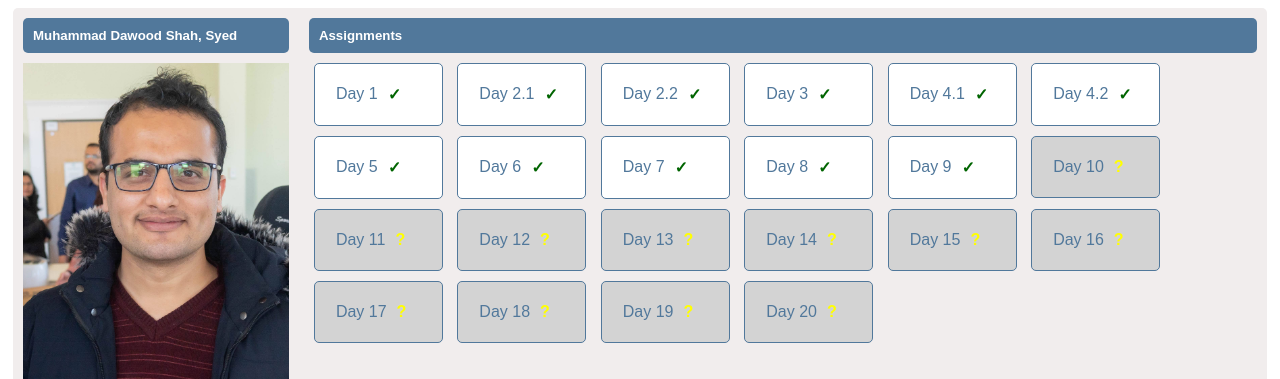
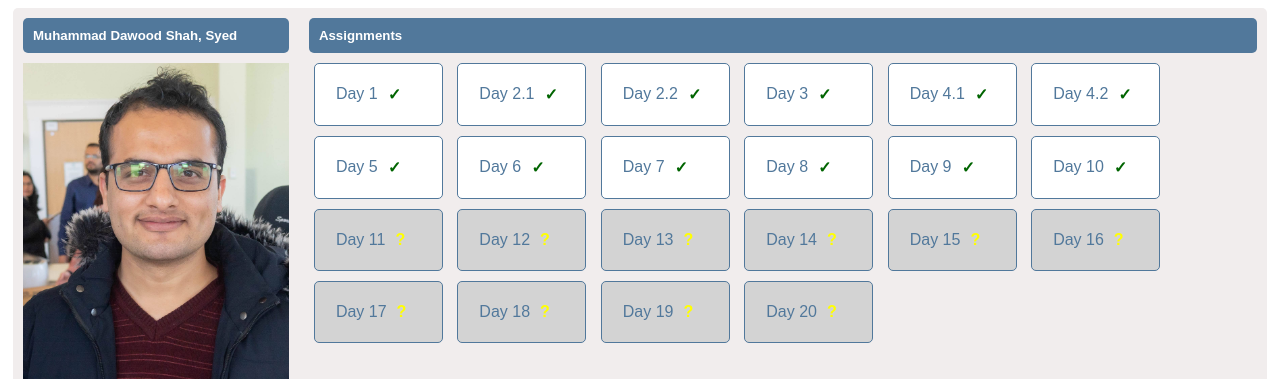
Before and after one commit to SyedDawoodMIU/CS472, a plain HTML site: page index.html in a window 1280 px wide. Shown: the part 149-528 px from the top of the page. Drawn offline with Linux system fonts and the light colour scheme.

Commit message:
Assignment 10 link addition

```diff
--- a/index.html
+++ b/index.html
@@ -45,7 +45,7 @@
           <li><a href="Day7/index.html">Day 7 <span class="assignmentDone">&check;</span></a></li>
           <li><a href="Day8/index.html">Day 8 <span class="assignmentDone">&check;</span></a></li>
           <li><a href="Day9/index.html">Day 9 <span class="assignmentDone">&check;</span></a></li>
-          <li><a class="disabled" href="#">Day 10 <span class="assignmentNotGiven">?</span></a></li>
+          <li><a href="Day10/index.html">Day 10 <span class="assignmentDone">&check;</span></a></li>
           <li><a class="disabled" href="#">Day 11 <span class="assignmentNotGiven">?</span></a></li>
           <li><a class="disabled" href="#">Day 12 <span class="assignmentNotGiven">?</span></a></li>
           <li><a class="disabled" href="#">Day 13 <span class="assignmentNotGiven">?</span></a></li>
```
